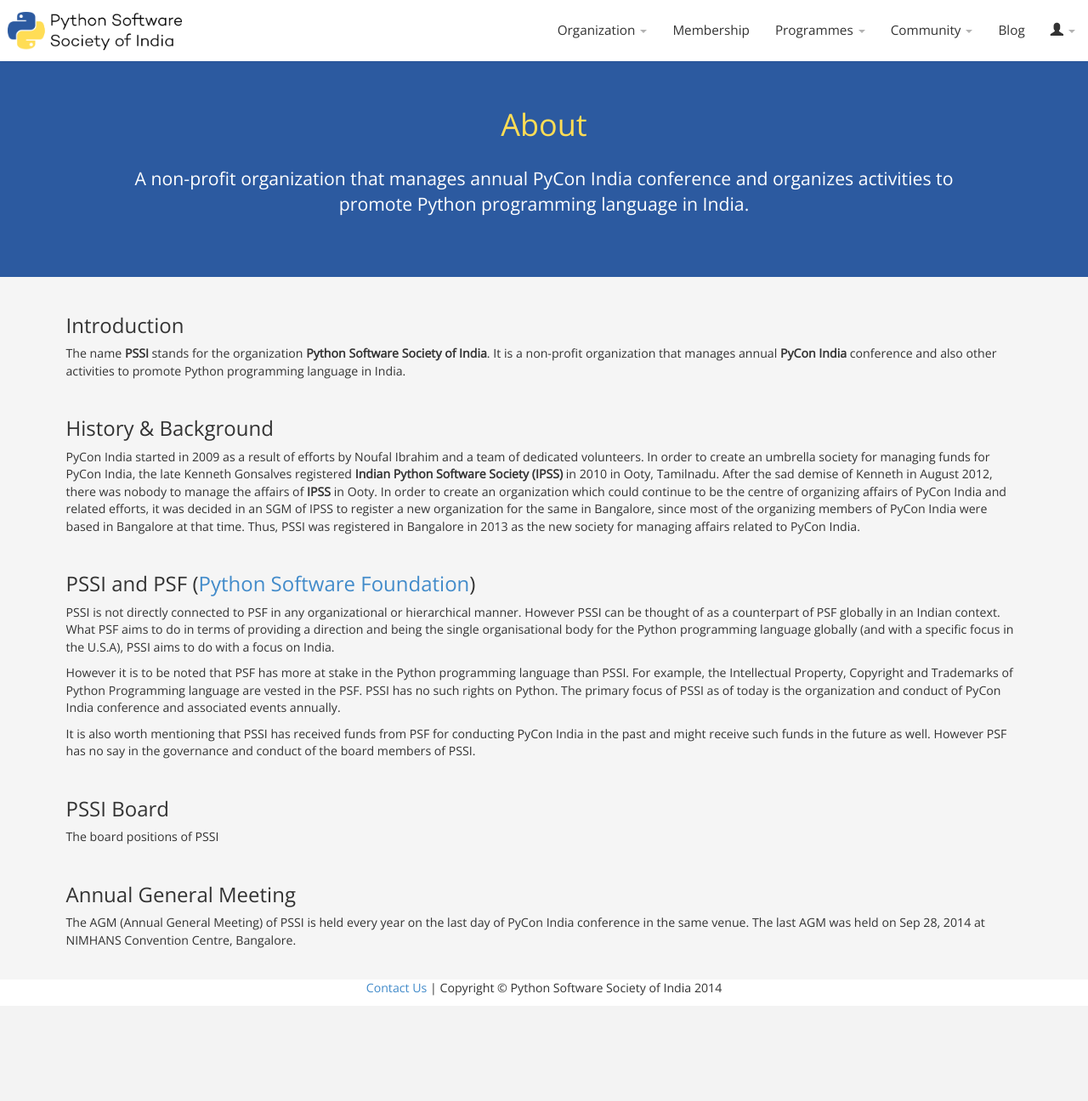
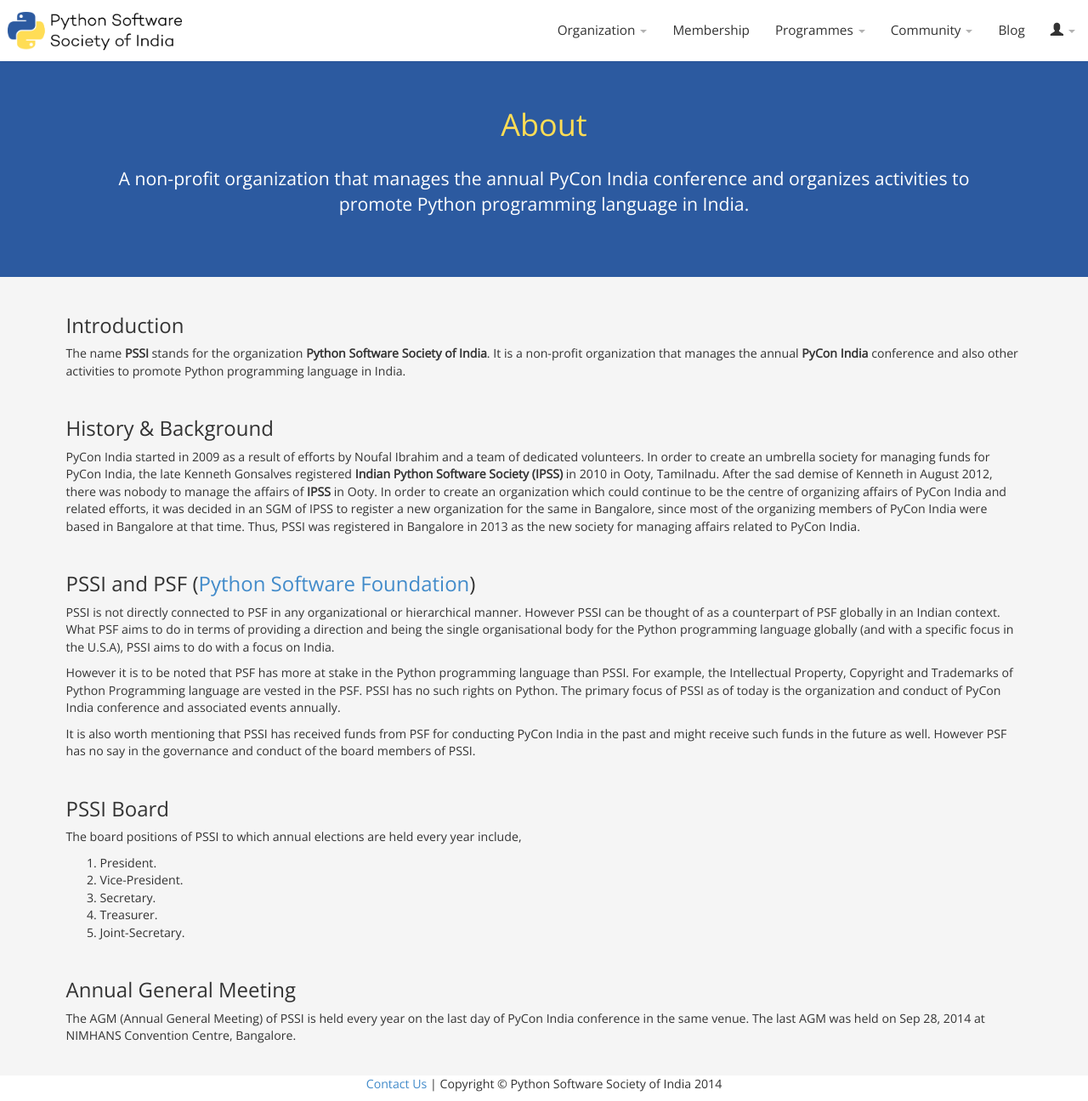
Before and after one commit to pythonindia/pssi.org.in, a Django app: page /about/ in a window 1280 px wide. Shown: the whole page at 85% size. Before the commit the page ends 1172 px from the top, so only its background shows below. Run offline with Django 3.2, Linux system fonts and the light colour scheme; some libraries are stand-ins or nearby versions.

Commit message:
Edits the about page

```diff
--- a/templates/about.html
+++ b/templates/about.html
@@ -7,7 +7,7 @@
     <div class="absolute-center push-2">
         <div class="measure-block">
             <h1 class="yellow push-1q-bottom nospace-top">About</h1>
-            <h2 class="white normal push-1q-bottom">A non-profit organization that manages annual <a class="white" href="http://in.pycon.org/" target="_blank">PyCon India</a> conference and organizes activities to promote Python programming language in India.</h2>
+            <h2 class="white normal push-1q-bottom">A non-profit organization that manages the annual <a class="white" href="http://in.pycon.org/" target="_blank">PyCon India</a> conference and organizes activities to promote Python programming language in India.</h2>
         </div>
     </div>
 </header>
@@ -16,7 +16,7 @@
 <section class="content">
     <div class="push-4-bottom">
         <h3 class="push-1-top">Introduction</h3>
-        <p>The name <strong>PSSI</strong> stands for the organization <strong>Python Software Society of India</strong>. It is a non-profit organization that manages annual <strong>PyCon India</strong> conference and also other activities to promote Python programming language in India.</p>
+        <p>The name <strong>PSSI</strong> stands for the organization <strong>Python Software Society of India</strong>. It is a non-profit organization that manages the annual <strong>PyCon India</strong> conference and also other activities to promote Python programming language in India.</p>
         <h3 class="push-1-top">History &amp; Background</h3>
         <p>PyCon India started in 2009 as a result of efforts by Noufal Ibrahim and a team of dedicated volunteers. In order to create an umbrella society for managing funds for PyCon India, the late Kenneth Gonsalves registered <strong>Indian Python Software Society (IPSS)</strong> in 2010 in Ooty, Tamilnadu. After the sad demise of Kenneth in August 2012, there was nobody to manage the affairs of <strong>IPSS</strong> in Ooty.
         In order to create an organization which could continue to be the centre of organizing affairs of PyCon India and related efforts, it was decided in an SGM of IPSS to register a new organization for the same in Bangalore, since most of the organizing members of PyCon India were based in Bangalore at that time. Thus, PSSI was registered in Bangalore in 2013 as the new society for managing affairs related to PyCon India.</p>
@@ -27,13 +27,13 @@
         <p>It is also worth mentioning that PSSI has received funds from PSF for conducting PyCon India in the past and might receive such funds in the future as well. However PSF has no say in the governance and conduct of the board members of PSSI.</p>
 
         <h3 class="push-1-top">PSSI Board</h3>
-        <p>The board positions of PSSI </p>
+        <p>The board positions of PSSI to which annual elections are held every year include,</p>
         <ol>
-            {% for post in board_member %}
-            <li>
-              {{post.user.get_full_name}} - {{post.designation}}
-            </li>
-            {% endfor %}
+            <li>President.</li>
+            <li>Vice-President.</li>
+            <li>Secretary.</li>
+            <li>Treasurer.</li>
+            <li>Joint-Secretary.</li>
         </ol>
 
         <h3 class="push-1-top">Annual General Meeting</h3>
```
